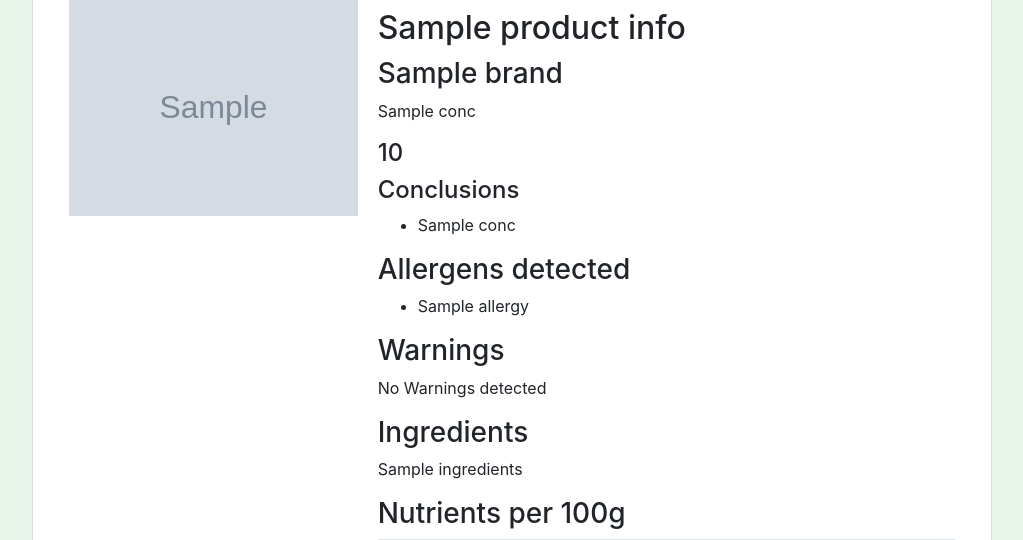
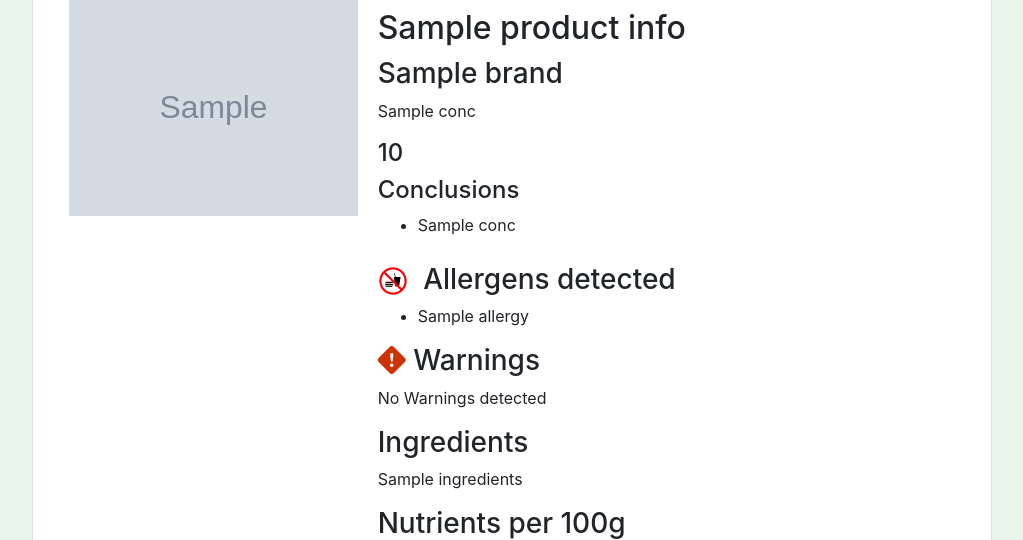
Before and after one commit to Charan2412/final_project, a Flask app: template templates/product_detail.html in a window 1280 px wide. Shown: the part 222-762 px from the top of the page, without its empty margins (128-1151 px from the left). Run offline with Flask 2, Linux system fonts and the light colour scheme; the template is opened without the code that fills it: most values are stand-ins (such as "Sample title", 1, 10 or a date in 2020); grey boxes marked "Sample" are stand-in pictures; parts of the project's set-up code (start-up, migrations or seed data) failed here and were passed over; some libraries are stand-ins or nearby versions.

Commit message:
add icons

```diff
--- a/templates/product_detail.html
+++ b/templates/product_detail.html
@@ -7,6 +7,8 @@
     <title>Product Detail</title>
     <!-- Bootstrap CSS -->
     <link href="https://maxcdn.bootstrapcdn.com/bootstrap/4.5.2/css/bootstrap.min.css" rel="stylesheet" />
+     <!-- Bootstrap Icons -->
+     <link href="https://cdn.jsdelivr.net/npm/bootstrap-icons/font/bootstrap-icons.css" rel="stylesheet" />
     <!-- Custom CSS -->
     <style>
         body {
@@ -63,6 +65,16 @@
         .product-info h2,
         .product-info h3 {
             margin-top: 10px;
+        }
+        .icon {
+            height: 30px;
+            width: 30px;
+            margin-right: 8px;
+        }
+
+        .icon-text {
+            display: flex;
+            align-items: center;
         }
     </style>
 </head>
@@ -130,7 +142,9 @@
                         {% else %}
                         <p>No conclusions specified.</p>
                         {% endif %}
-                        <h3>Allergens detected</h3>
+                        <div class="icon-text">
+                            <h3><img src="../static/assets/vecteezy_do-not-eating-or-drinking-symbol_.jpg" class="icon" alt="Allergens Icon"> Allergens detected</h3>
+                        </div>
                         {% if product_info.allergens %}
                         <ul>
                             {% for allergy in product_info.allergens %}
@@ -140,7 +154,7 @@
                         {% else %}
                         <p>No Allergens detected</p>
                         {% endif %}
-                        <h3>Warnings</h3>
+                        <h3><i class="bi bi-exclamation-diamond-fill" style="color: #cc3300;"></i> Warnings</h3>
                         {% if product_info.warnings %}
                         <ul>
                             {% for war in product_info.warnings %}
```
Also changed, not shown: static/assets/vecteezy_do-not-eating-or-drinking-symbol_.jpg (added).
